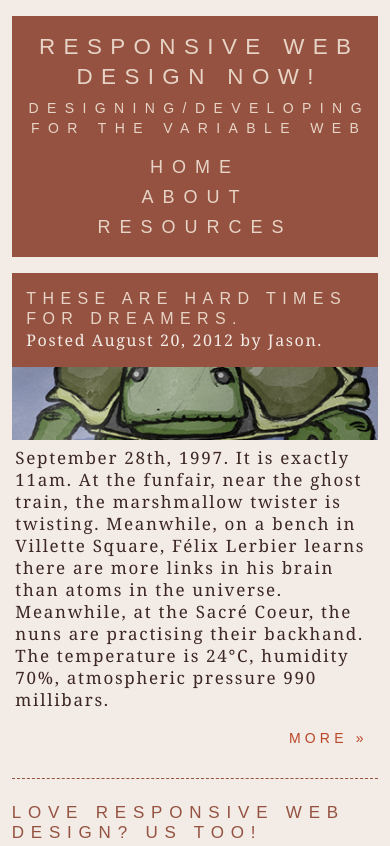
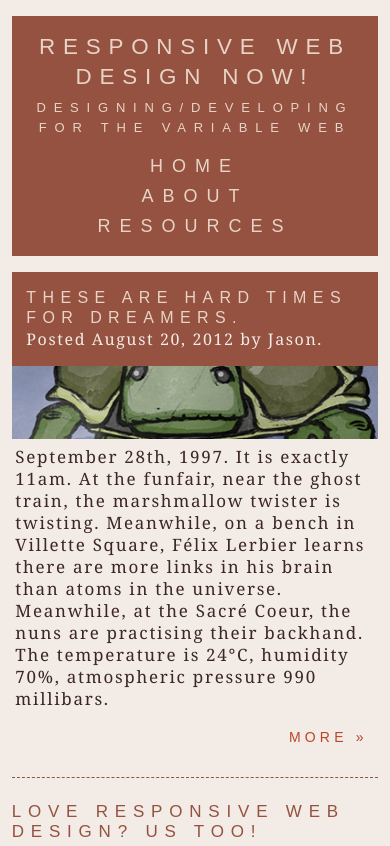
Before and after one commit to jlengstorf/responsive-design, a plain HTML site: page index.html in a window 390 px wide. Shown: the top 846 px of the page. Drawn offline with Linux system fonts and the light colour scheme; a web font is replaced by a local one.

Commit message:
Fixed a bug on mobile displays where header was too wide for its container.

```diff
--- a/assets/css/style.css
+++ b/assets/css/style.css
@@ -185,9 +185,9 @@ header {
 }
 
 h1 {
-    width: 345px;
+    width: 320px;
     margin: 0 auto 1em;
-    font-size: 14px;
+    font-size: 13px;
     line-height: 20px;
 }
 
```
